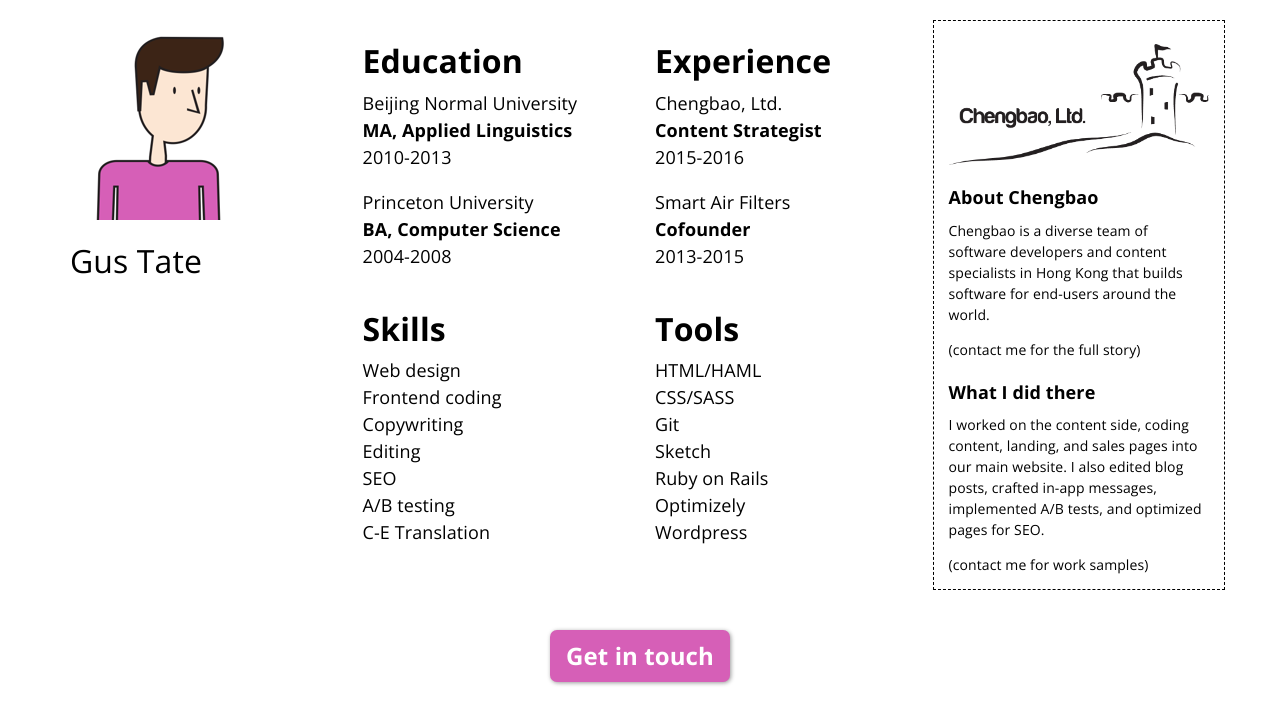
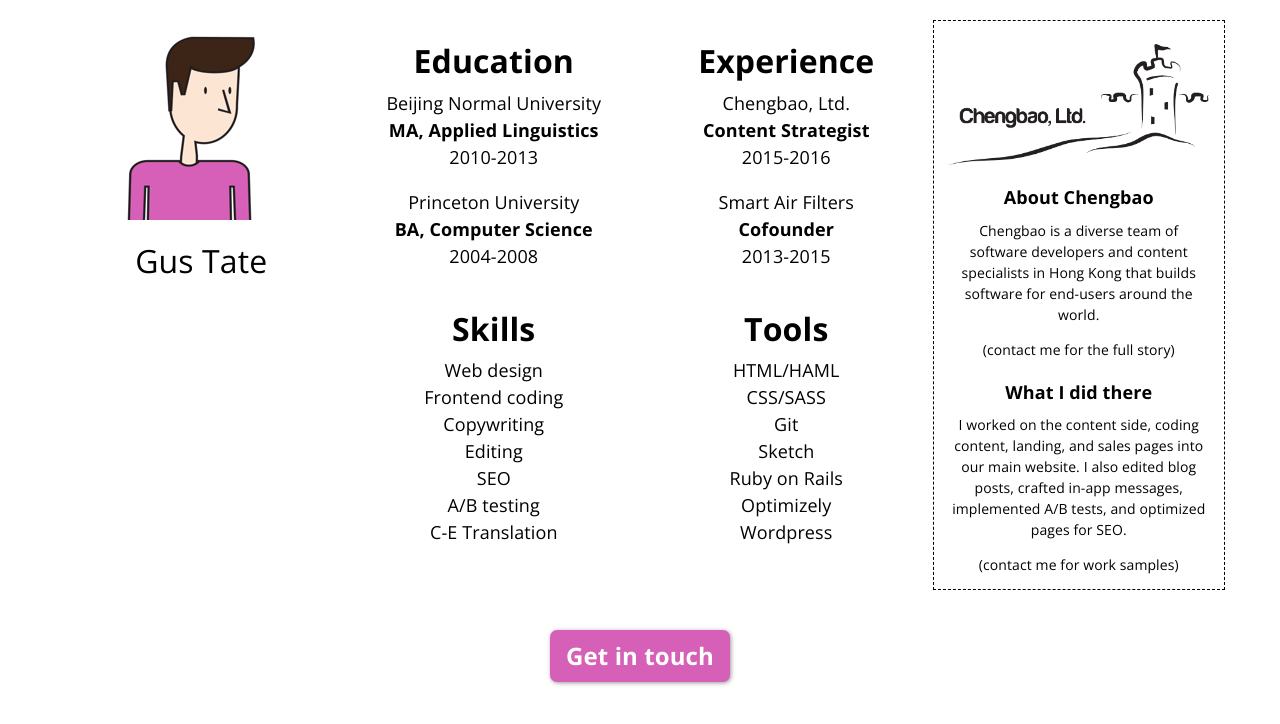
Before and after one commit to gustate/gustate.github.io, a plain HTML site: page index.html in a window 1280 px wide. Drawn offline with nearby package versions, Linux system fonts and the light colour scheme.

Commit message:
Revert "left justify"
This reverts commit e53cc079429c550335205232c933e84caa81e4ba.

```diff
--- a/index.html
+++ b/index.html
@@ -25,9 +25,9 @@
   </head>
   <body>
     <div class="container">
-      <div class="row">
+      <div class="row text-center">
         <div class="col-sm-3">
-          <img src="img/gus-profile-pic.png" class="img-responsive">
+          <img src="img/gus-profile-pic.png" class="img-responsive center-block">
           <h1>Gus Tate</h1>
         </div>
         <div class="col-sm-6">
```
